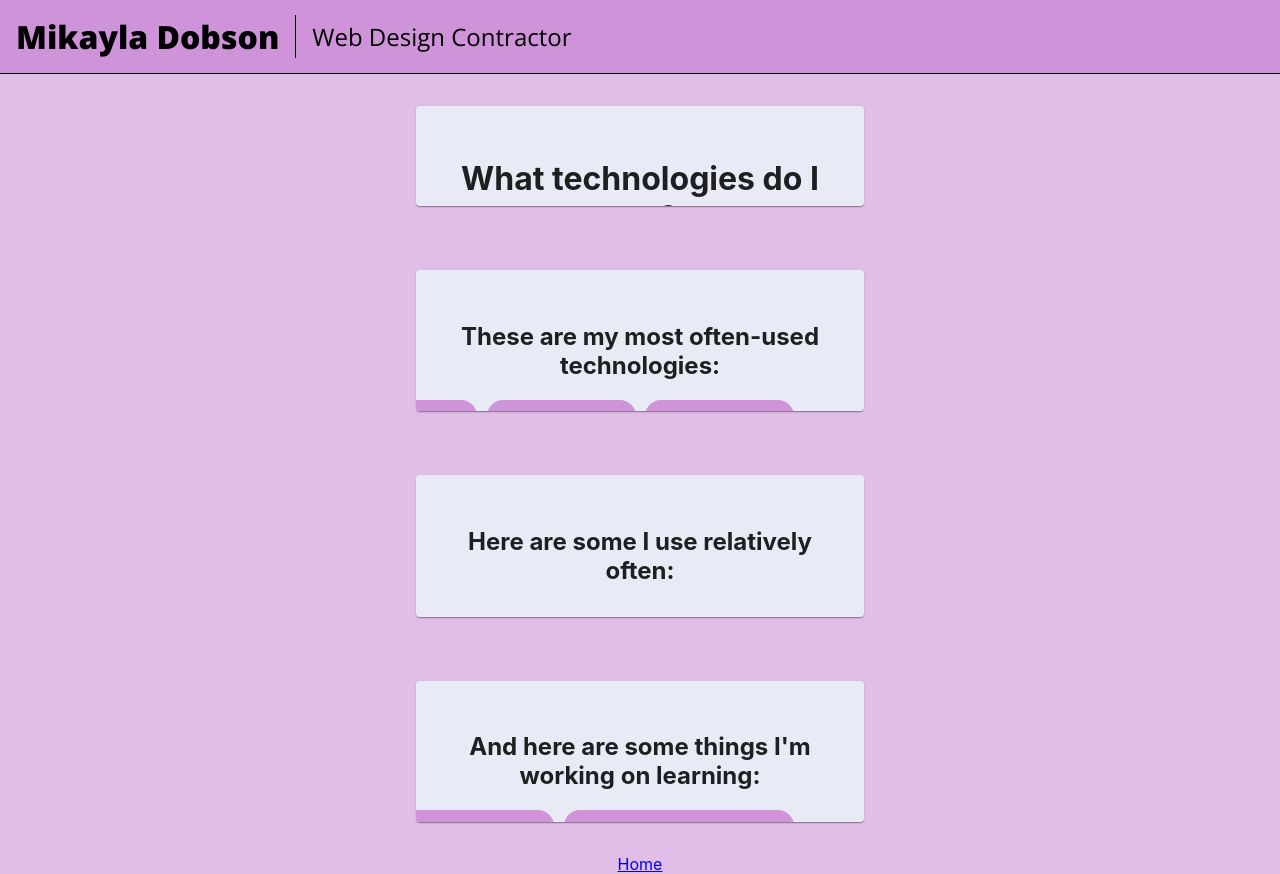
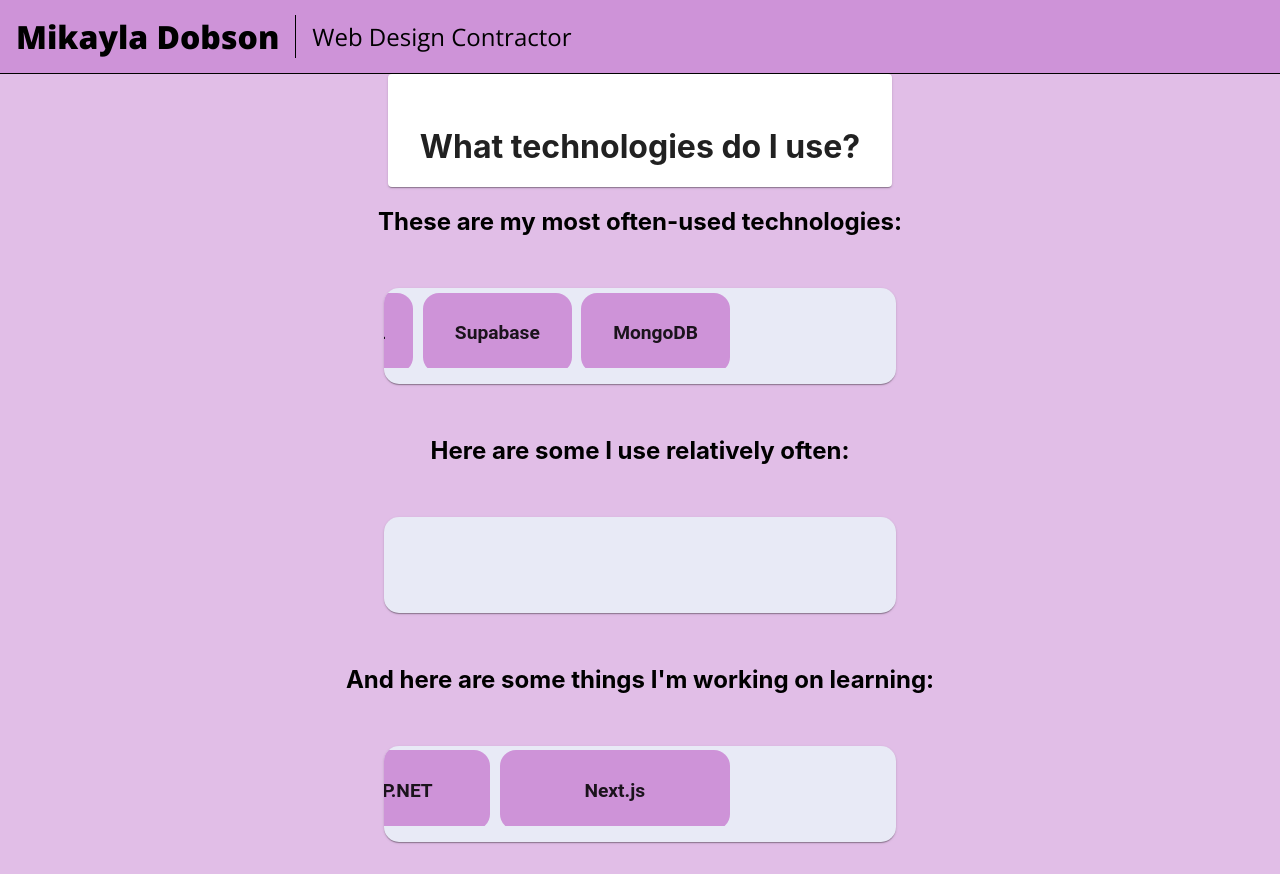
Before and after one commit to innocuous-symmetry/about-mikayla, a React (Create React App) app: page /technologies in a window 1280 px wide. Built offline with nearby package versions, Linux system fonts and the light colour scheme.

Commit message:
fixed animation on technologies page

```diff
--- a/src/App.scss
+++ b/src/App.scss
@@ -40,7 +40,7 @@
 .technologies-page {
   .tech-scrollbar {
     height: 5rem;
-    width: 60rem;
+    min-width: 60rem;
     display: flex;
     align-items: center;
     justify-content: center;
@@ -54,9 +54,10 @@
       justify-content: center;
       position: relative;
       left: 0;
+      top: 0.3rem;
       font-size: 1.2rem;
       font-weight: 700;
-      margin: 0.3rem;
+      margin: 0 0.3rem;
       padding: 1rem;
       background-color: $purple200;
       height: 5rem;
--- a/src/pages/Technologies.js
+++ b/src/pages/Technologies.js
@@ -11,13 +11,12 @@
 export default function Technologies() {
     return (
         <div className="technologies-page" style={htmlTheme}>
-            <Card sx={technologyCard}>
+            <Card sx={{padding: '2rem'}}>
                 <h1>What technologies do I use?</h1>
             </Card>
 
+            <h2>These are my most often-used technologies:</h2>
             <Card sx={technologyCard}>
-                <h2>These are my most often-used technologies:</h2>
-
                 <div className="tech-scrollbar">
                     <Chip label="React" className="tech-bar-item"/>
                     <Chip label="Redux" className="tech-bar-item"/>
@@ -37,8 +36,8 @@
                 </div>
             </Card>
 
+            <h2>Here are some I use relatively often:</h2>
             <Card sx={technologyCard}>
-                <h2>Here are some I use relatively often:</h2>
 
                 <div className="tech-scrollbar from-right">
                     <Chip className="tech-bar-item variant-2" label="Sass" />
@@ -57,8 +56,8 @@
 
             </Card>
 
+            <h2>And here are some things I'm working on learning:</h2>
             <Card sx={technologyCard}>
-                <h2>And here are some things I'm working on learning:</h2>
 
                 <div className="tech-scrollbar">
                     <Chip className="tech-bar-item variant-3" label="Prisma" />
@@ -75,8 +74,6 @@
                 </div>
 
             </Card>
-
-            <a href="/">Home</a>
         </div>
     )
 }
--- a/src/styles/Style.js
+++ b/src/styles/Style.js
@@ -144,10 +144,9 @@
 export const TechnologiesPage = {
     technologyCard: {
         backgroundColor: indigo[50],
-        width: '30vw',
-        maxHeight: '10rem',
+        width: '40vw',
         margin: '2rem',
-        padding: '2rem',
+        borderRadius: '15px',
     }
 }
 
```
